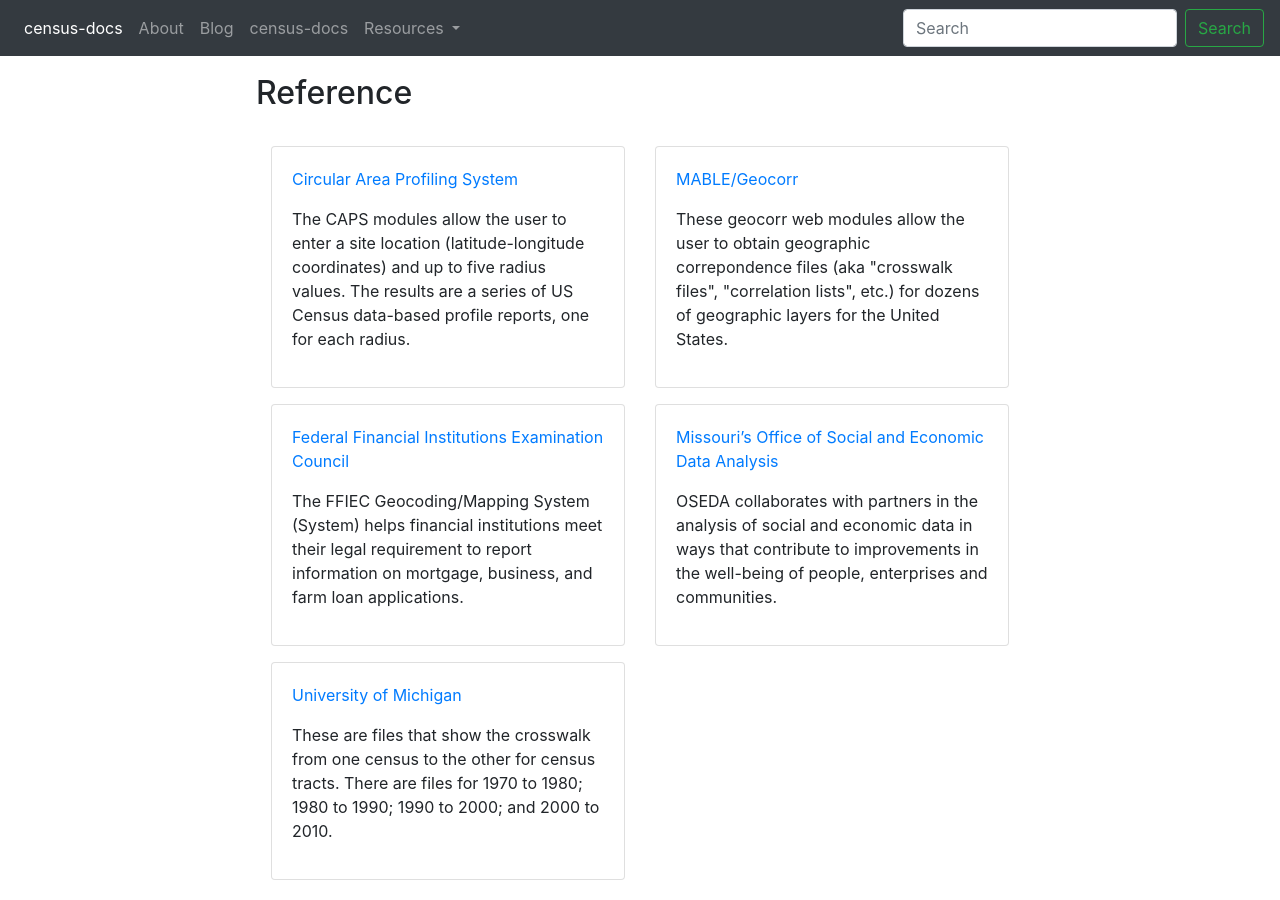
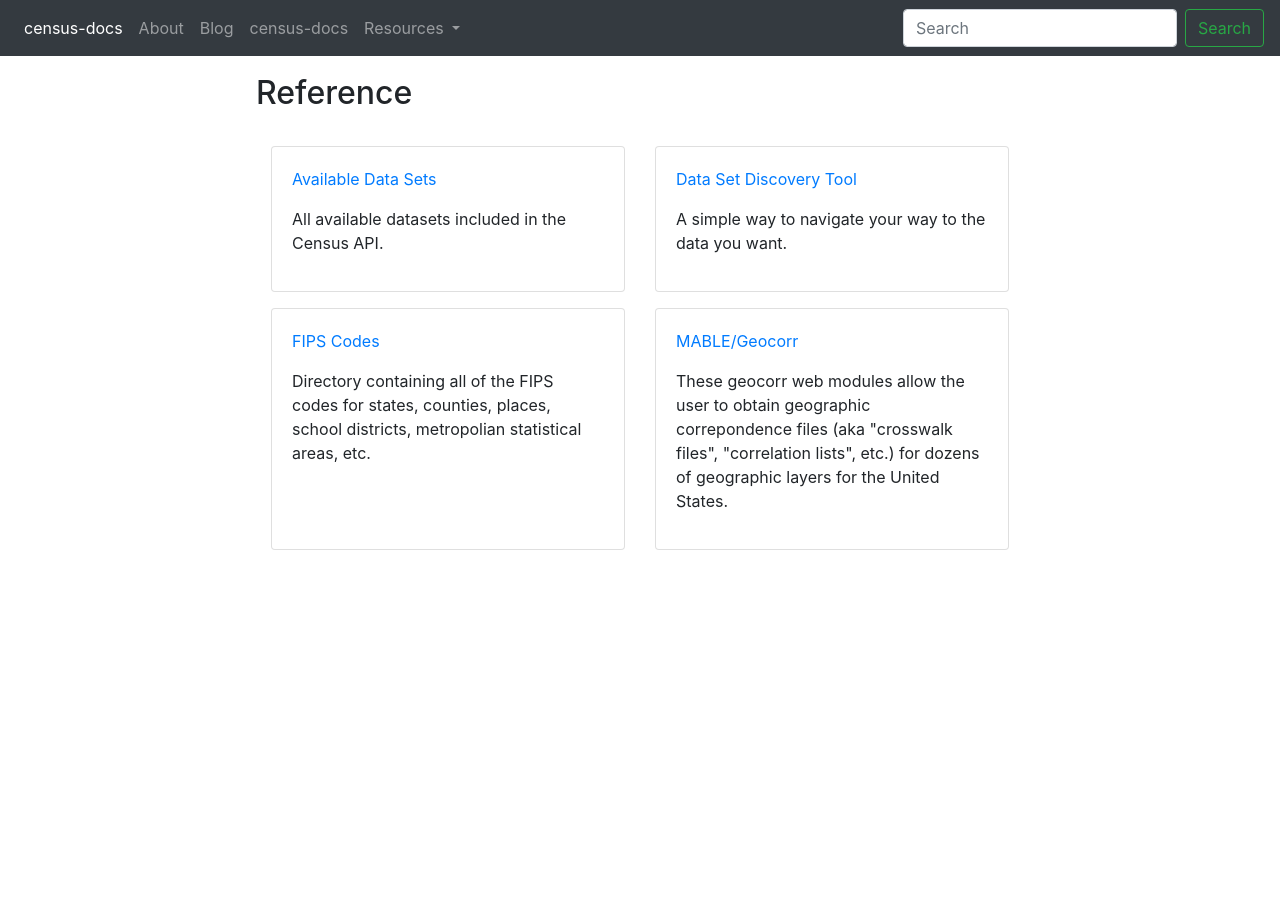
Before and after one commit to shepnathand/census-docs, a Jekyll site: the page built from reference.md, in a window 1280 px wide and 900 px high. Built offline with Jekyll 4.4.1, drawn with Linux system fonts in a browser that asks for light colours; nearby versions of some CDN libraries.

```diff
--- /dev/null
+++ b/reference.md
@@ -0,0 +1,36 @@
+---
+layout: page
+title: Reference
+permalink: /reference/
+role: resource
+---
+<div class="reference">
+  <div class="container">
+    <div class="row">
+      <div class="col-sm-6 py-2">
+        <div class="card h-100 card-body">
+          <p class="card-text"><a href="https://www.census.gov/data/developers/data-sets.html">Available Data Sets</a></p>
+          <p>All available datasets included in the Census API.</p>
+        </div>
+      </div>
+      <div class="col-sm-6 py-2">
+        <div class="card h-100 card-body">
+          <p class="card-text"><a href="https://api.census.gov/data/">Data Set Discovery Tool</a></p>
+          <p>A simple way to navigate your way to the data you want.</p>
+        </div>
+      </div>
+      <div class="col-sm-6 py-2">
+        <div class="card h-100 card-body">
+          <p class="card-text"><a href="https://www2.census.gov/geo/docs/reference/codes/files/">FIPS Codes</a></p>
+          <p>Directory containing all of the FIPS codes for states, counties, places, school districts, metropolian statistical areas, etc.</p>
+        </div>
+      </div>
+      <div class="col-sm-6 py-2">
+        <div class="card h-100 card-body">
+          <p class="card-text"><a href="http://mcdc.missouri.edu/websas/geocorr_index.shtml">MABLE/Geocorr</a></p>
+          <p>These geocorr web modules allow the user to obtain geographic correpondence files (aka "crosswalk files", "correlation lists", etc.) for dozens of geographic layers for the United States.</p>
+        </div>
+      </div>
+    </div>
+  </div>
+</div>
--- a/references.md
+++ /dev/null
@@ -1,42 +0,0 @@
----
-layout: page
-title: Reference
-permalink: /reference/
-role: resource
----
-<div class="reference">
-  <div class="container">
-    <div class="row">
-      <div class="col-sm-6 py-2">
-        <div class="card h-100 card-body">
-          <p class="card-text"><a href="http://mcdc.missouri.edu/websas/capsindex.shtml">Circular Area Profiling System</a></p>
-          <p>The CAPS modules allow the user to enter a site location (latitude-longitude coordinates) and up to five radius values. The results are a series of US Census data-based profile reports, one for each radius.</p>
-        </div>
-      </div>
-      <div class="col-sm-6 py-2">
-        <div class="card h-100 card-body">
-          <p class="card-text"><a href="http://mcdc.missouri.edu/websas/geocorr_index.shtml">MABLE/Geocorr</a></p>
-          <p>These geocorr web modules allow the user to obtain geographic correpondence files (aka "crosswalk files", "correlation lists", etc.) for dozens of geographic layers for the United States.</p>
-        </div>
-      </div>
-      <div class="col-sm-6 py-2">
-        <div class="card h-100 card-body">
-          <p class="card-text"><a href="https://geomap.ffiec.gov/FFIECGeocMap/GeocodeMap1.aspx">Federal Financial Institutions Examination Council</a></p>
-          <p>The FFIEC Geocoding/Mapping System (System) helps financial institutions meet their legal requirement to report information on mortgage, business, and farm loan applications.</p>
-        </div>
-      </div>
-      <div class="col-sm-6 py-2">
-        <div class="card h-100 card-body">
-          <p class="card-text"><a href="http://www.oseda.missouri.edu/">Missouri’s Office of Social and Economic Data Analysis</a></p>
-          <p>OSEDA collaborates with partners in the analysis of social and economic data in ways that contribute to improvements in the well-being of people, enterprises and communities.</p>
-        </div>
-      </div>
-      <div class="col-sm-6 py-2">
-        <div class="card h-100 card-body">
-          <p class="card-text"><a href="http://www.psc.isr.umich.edu/dis/data/resource/detail/1457">University of Michigan</a></p>
-          <p>These are files that show the crosswalk from one census to the other for census tracts. There are files for 1970 to 1980; 1980 to 1990; 1990 to 2000; and 2000 to 2010.</p>
-        </div>
-      </div>
-    </div>
-  </div>
-</div>
```
Also changed, not shown: index.md (+133 -5 lines).
